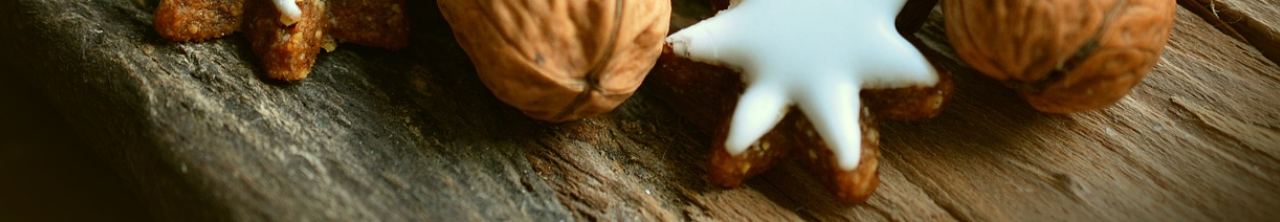
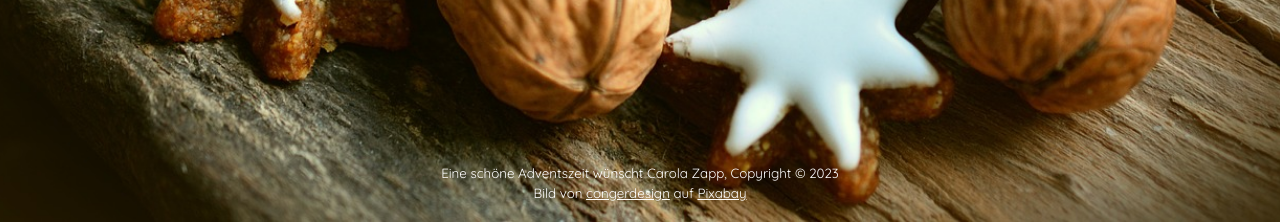
Before and after one commit to CarolaZapp/Weihnachts-Countdown_2023, a plain HTML site: page index.html in a window 1280 px wide. Shown: the part 578-800 px from the top of the page. Drawn offline with Linux system fonts and the light colour scheme.

Commit message:
footer added

```diff
--- a/index.html
+++ b/index.html
@@ -14,7 +14,7 @@
   <title>Weihnachts Countdown 2023</title>
 </head>
 <body>
-  <div class="bg-image"></div>
+  <div class="bg-image">
     <div class="bg-text" id="bg-text">
       <h1>Weihnachts Countdown</h1>
       <p class="bg-text-subline" >bis zum 24. Dezember 2023</p>
@@ -41,6 +41,14 @@
         </div>
       </div>
     </div>
+    <footer>
+      <small>Eine schöne Adventszeit wünscht Carola Zapp, Copyright &copy;
+        <time datetime="2023">2023</time> <br>Bild von
+        <a class="picture-link" href="https://pixabay.com/de/users/congerdesign-509903/?utm_source=link-attribution&utm_medium=referral&utm_campaign=image&utm_content=2991174" target="_blank">congerdesign</a> auf <a class="picture-link" href="https://pixabay.com/de//?utm_source=link-attribution&utm_medium=referral&utm_campaign=image&utm_content=2991174" target="_blank">Pixabay</a>  </small>
+
+        <!-- <a href="https://pixabay.com/de/photos/kekse-waln%C3%BCsse-zimtstangen-2991174/"></a> -->
+    </footer>
+  </div>
   <script src="script.js"></script>
 </body>
 </html>
--- a/style.css
+++ b/style.css
@@ -91,3 +91,20 @@ h1,
   align-items: center;
   margin: 0.25rem;
 }
+
+footer {
+  position: fixed;
+  bottom: 0;
+  left: 0;
+  width: 100%;
+  /* background-color: var(--bg-primary-middle); */
+  color: #fff;
+  /* height: 70px; */
+  text-align: center;
+  padding-bottom: 20px;
+  z-index: 20;
+}
+
+.picture-link{
+  color: #fff;
+}
```
